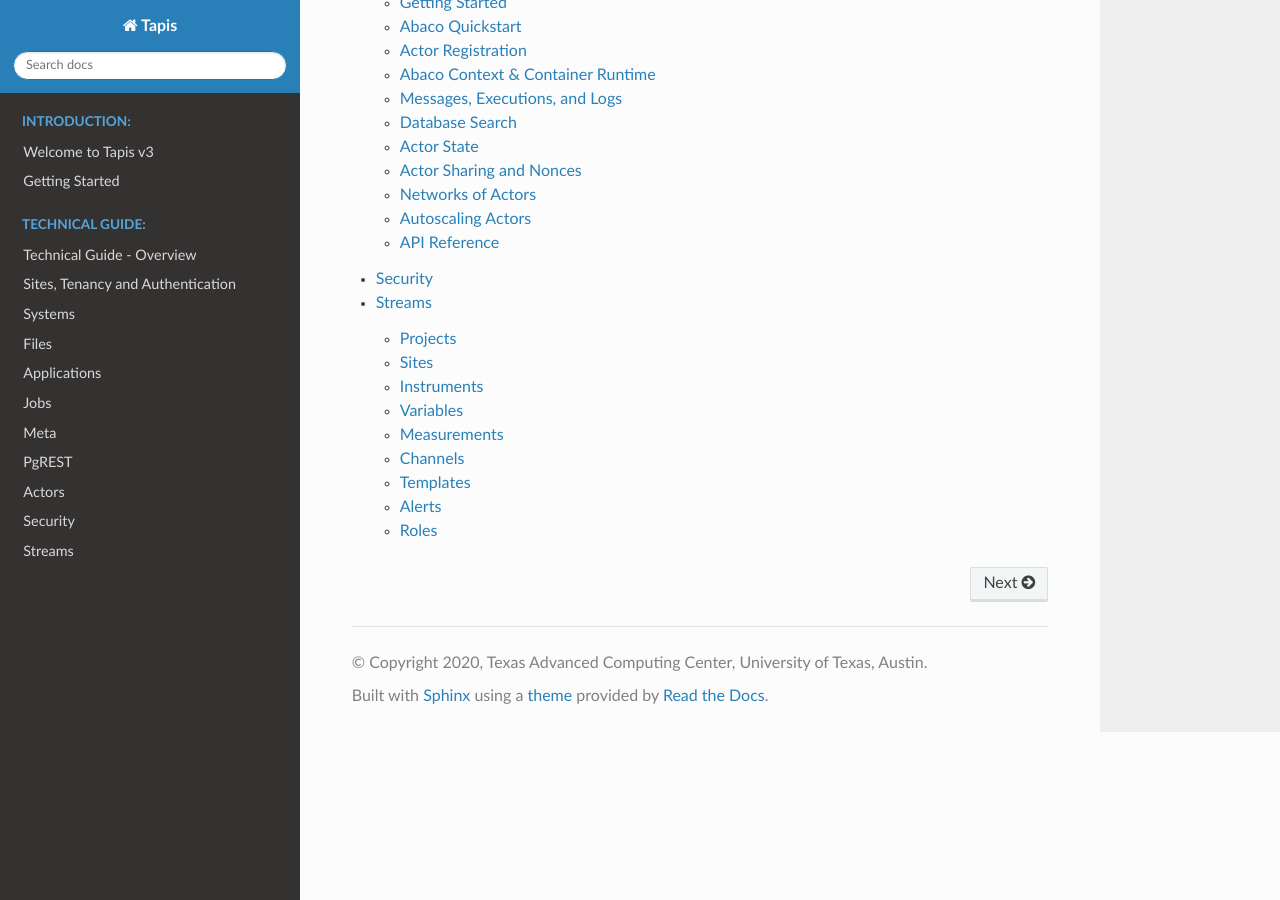
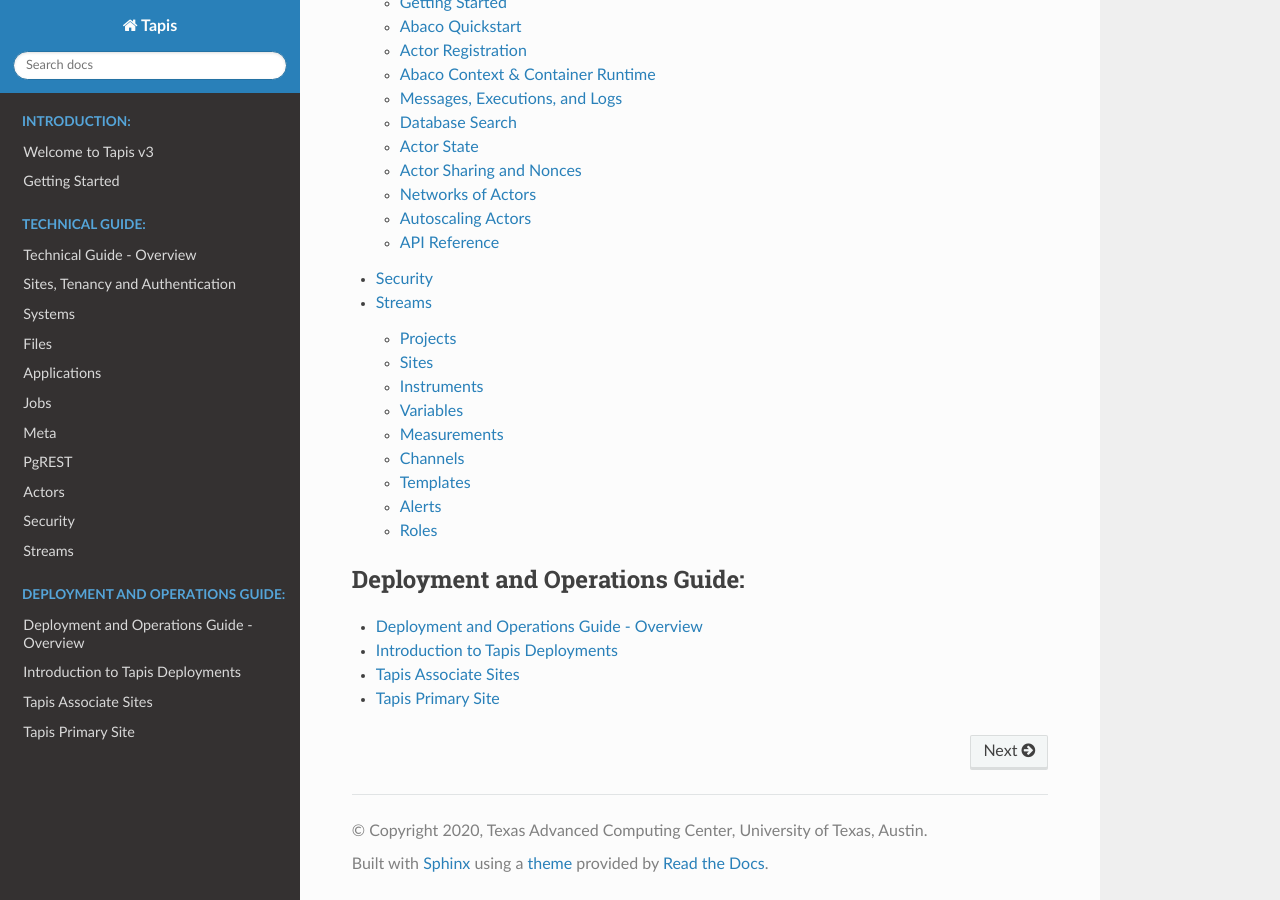
Before and after one commit to tapis-project/documentation, a Sphinx documentation site: the page built from source/contents.rst, in a window 1280 px wide and 900 px high, scrolled down 2257 px. Built offline with Sphinx 7.4.7 and the Read the Docs theme 2.0.0, drawn with Linux system fonts in a browser that asks for light colours.

Commit message:
initial skeleton for deployment docs.

```diff
--- a/source/contents.rst
+++ b/source/contents.rst
@@ -29,3 +29,12 @@
    technical/actors
    technical/security
    technical/streams
+
+.. toctree::
+   :maxdepth: 2
+   :caption: Deployment and Operations Guide:
+
+   deployment/index
+   deployment/introduction
+   deployment/associate
+   deployment/primary
--- /dev/null
+++ b/source/deployment/associate.rst
@@ -0,0 +1,7 @@
+.. _associate
+
+=====================
+Tapis Associate Sites
+=====================
+
+Tapis associate sites represent...
--- /dev/null
+++ b/source/deployment/index.rst
@@ -0,0 +1,9 @@
+===========================================
+Deployment and Operations Guide - Overview
+===========================================
+
+The Deployment and Operations Guide provides a detailed reference for creating and managing an installation of Tapis.
+
+- :doc:`introduction`: Introduction and overview of Tapis deployment, including deployment architecture options.
+- :doc:`associate`: Guide to deploying a Tapis associate site.
+- :doc:`primary`: Guide to deploying a Tapis primary site.
--- /dev/null
+++ b/source/deployment/introduction.rst
@@ -0,0 +1,7 @@
+.. _introduction
+
+=================================
+Introduction to Tapis Deployments
+=================================
+
+Deploying Tapis involves...
--- /dev/null
+++ b/source/deployment/primary.rst
@@ -0,0 +1,7 @@
+.. _primary
+
+===================
+Tapis Primary Site
+===================
+
+There is one primary site in a Tapis installation...
```
